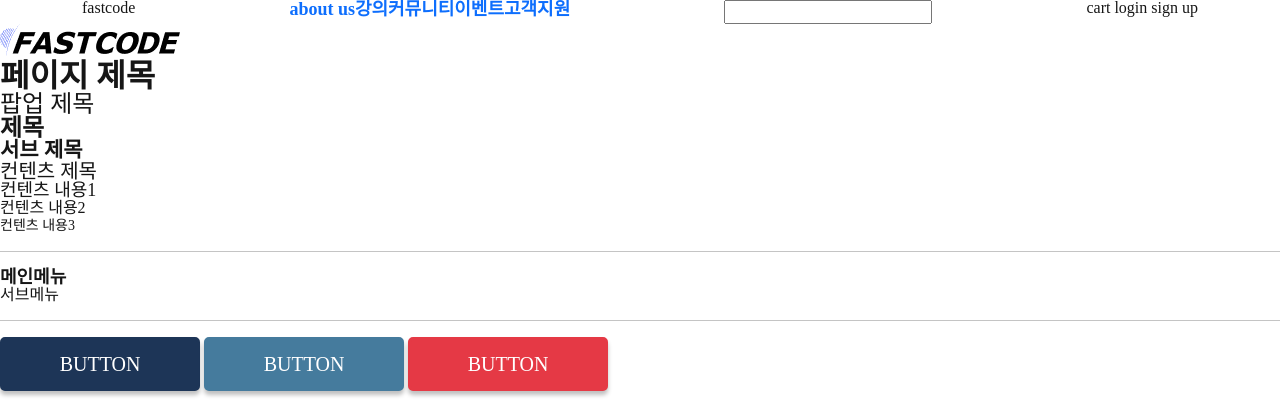
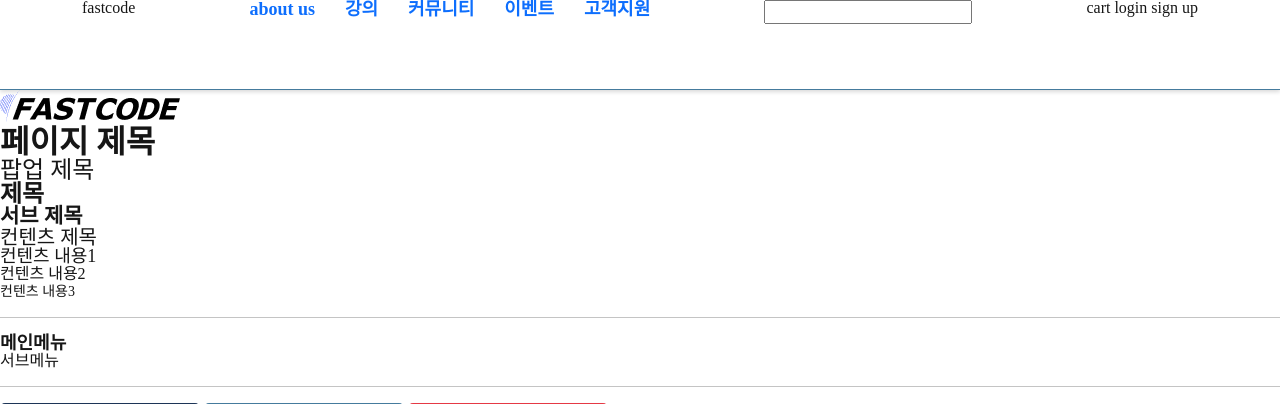
Before and after one commit to HyeonJinSon/FastCode, a PHP site: page /common.html in a window 1280 px wide. Shown: the top 404 px of the page. Run offline with PHP 8.4, Linux system fonts and the light colour scheme; some libraries are stand-ins or nearby versions; some web fonts are replaced.

Commit message:
add header css

```diff
--- a/user/css/common.css
+++ b/user/css/common.css
@@ -144,3 +144,13 @@ body {
 .lec_play:hover i {
   color: var(--primary-r);
 }
+
+/* header */
+header {
+    height: 90px;
+    border-bottom: 1px solid var(--highlight-s);
+    box-shadow: 0px 2px 4px rgba(0, 0, 0, 0.15);
+}
+header nav ul {
+    gap: 30px;
+}
```
